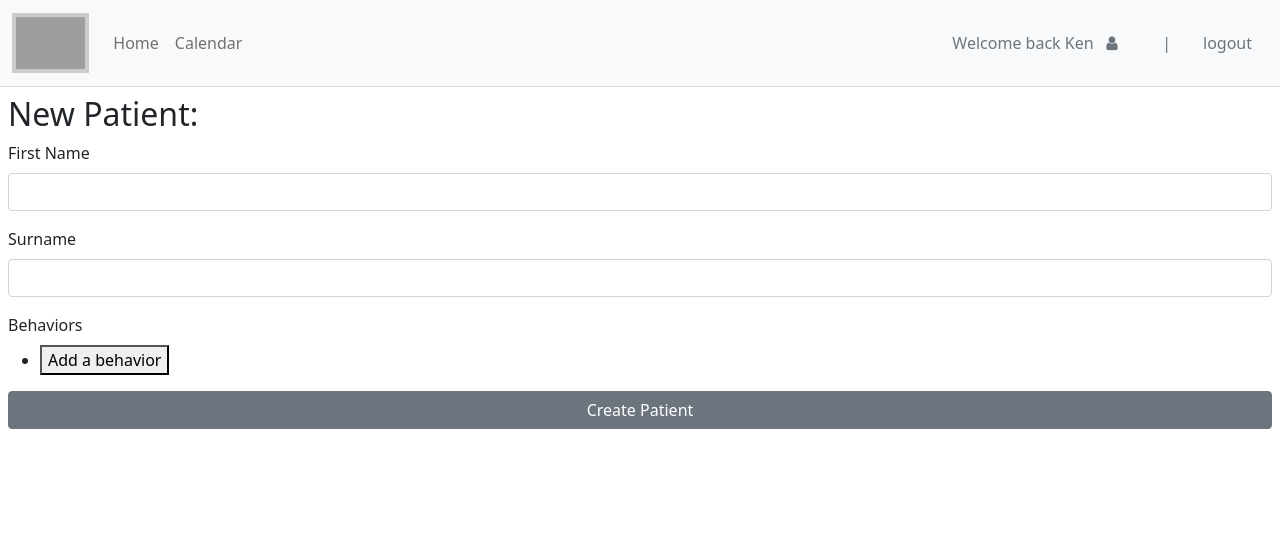
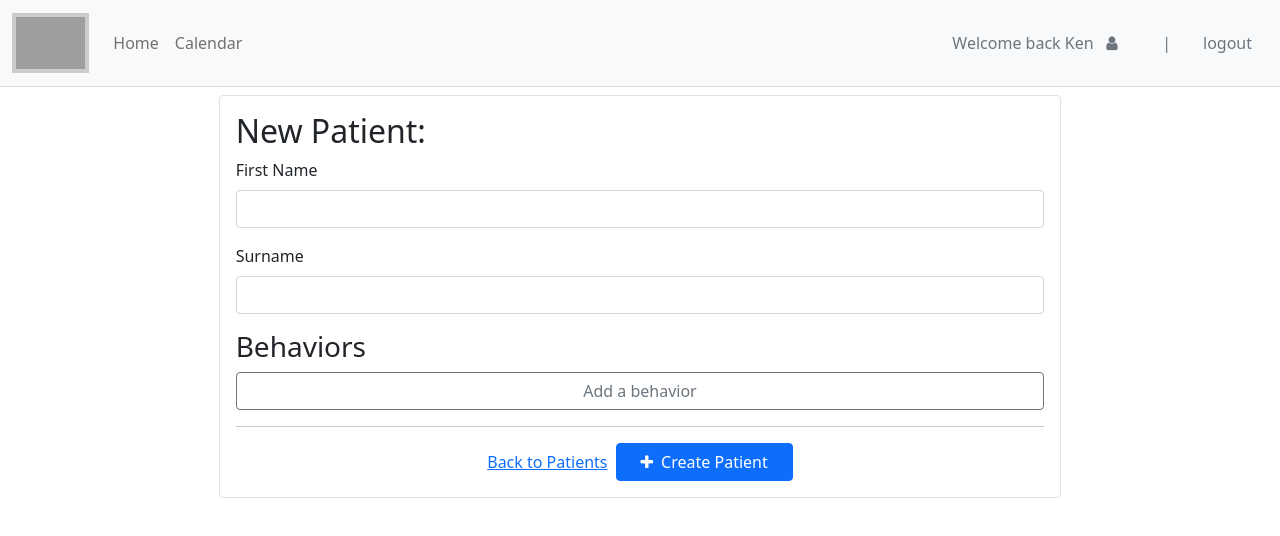
Before and after one commit to fsi-hack4autism/scenario-1, a React (Create React App) app in the folder web/: page /patient in a window 1280 px wide. Shown: the top 536 px of the page. Built offline with nearby package versions, Linux system fonts and the light colour scheme; grey boxes are pictures that could not be loaded.

Commit message:
Pretty up behavior addition

```diff
--- a/web/src/components/NewPatientForm/NewPatientForm.tsx
+++ b/web/src/components/NewPatientForm/NewPatientForm.tsx
@@ -1,27 +1,29 @@
 import React from "react";
 import { Formik, Form, Field, FieldArray } from "formik";
-import { FormGroup, Label, Input, Button } from "reactstrap";
+import { FormGroup, Label, Input, Button, Row, Col } from "reactstrap";
 import { useNavigate } from "react-router";
 
 import PatientDetails from "../../models/PatientDetails";
 import { createPatient } from "../../mocks/patientStore";
 import Icon from "../Icon";
 import Behavior from "../../models/Behavior";
+import { Link } from "react-router-dom";
 
 const NewPatientForm = () => {
     const navigateTo = useNavigate();
 
-    return <div>
+    return <Row className="m-2">
+        <Col lg={{ size: 8, offset: 2 }} className="border p-2 rounded">
             <Formik
                 initialValues={{ firstName: "", surname: "", behaviorsList: [] as Behavior[] } as PatientDetails}
                 className="m-3"
-            onSubmit={(patient:any) => {
+                onSubmit={(patient: any) => {
                     console.log(patient);
                     const patientId = createPatient(patient);
                     navigateTo(`/patient/${patientId}`);
                 }}
             >
-            {({values}) => (
+                {({ values }) => (
                     <Form className="m-2">
                         <h2>New Patient:</h2>
 
@@ -36,52 +38,89 @@ const NewPatientForm = () => {
                         </FormGroup>
 
                         <FormGroup>
-                        <Label for="behaviorsList">Behaviors</Label>
+                            <Label className="h3" for="behaviorsList">Behaviors</Label>
                             <FieldArray
                                 name="behaviorsList"
                                 render={arrayHelpers => (
-                            <ul>
-                                {values.behaviorsList && values.behaviorsList.length > 0 ? (
+                                    values.behaviorsList && values.behaviorsList.length > 0
+                                        ? (
+                                            <div>{
                                                 values.behaviorsList.map((_, index) => (
-                                    <li key={index}>
-                                    <Field name={`behaviorsList.${index}.description`} />
-                                    <Field name={`behaviorsList.${index}.type`} as="select" >
+                                                    <div
+                                                        key={index}
+                                                        className="d-flex align-items-end justify-content-space-between"
+                                                    >
+                                                        <FormGroup className="me-1 flex-grow-1">
+                                                            <Label for={`behaviorsList.${index}.description`}>
+                                                                Description
+                                                            </Label>
+                                                            <Field
+                                                                name={`behaviorsList.${index}.description`}
+                                                                as={Input}
+                                                            />
+                                                        </FormGroup>
+                                                        <FormGroup className="me-1 flex-grow-1">
+                                                            <Label for={`behaviorsList.${index}.type`}>
+                                                                Type
+                                                            </Label>
+                                                            <Field
+                                                                name={`behaviorsList.${index}.type`}
+                                                                as={Input}
+                                                                type="select"
+                                                            >
                                                                 <option value="Event">Frequency / Rate</option>
                                                                 <option value="Duration">Duration Recording</option>
                                                                 <option value="TimeToResponse">Latency Recording</option>
                                                             </Field>
-                                    <button
+                                                        </FormGroup>
+
+                                                        <Button
+                                                            color="danger"
                                                             type="button"
+                                                            className="mb-3"
                                                             onClick={() => arrayHelpers.remove(index)}
                                                         >
-                                        <Icon name="minus"/> Remove
-                                    </button>
-                                    <button
-                                        type="button"
-                                        onClick={() => arrayHelpers.insert(index + 1, '')}
-                                    >
-                                        <Icon name="plus"/> Insert below
-                                    </button>
-                                    </li>
+                                                            <Icon name="minus" />
+                                                        </Button>
+                                                    </div>
                                                 ))
-                                ) : (
-                                <li>
-                                    <button type="button" onClick={() => arrayHelpers.push('')}>
+                                            }
+                                                <div className="text-center">
+                                                    <Button block outline type="button" onClick={() => arrayHelpers.push('')}>
                                                         Add a behavior
-                                    </button>
-                                </li>
-                                )}
-                            </ul>
+                                                    </Button>
+                                                </div>
+                                            </div>
+                                        )
+                                        : (
+                                            <div className="text-center">
+                                                <Button block outline type="button" onClick={() => arrayHelpers.push('')}>
+                                                    Add a behavior
+                                                </Button>
+                                            </div>
+                                        )
                                 )}
                             />
                         </FormGroup>
 
-
-                    <Button type="submit" block>Create Patient</Button>
+                        <hr />
+                        <div className="d-flex align-items-center justify-content-center">
+                            <Link to="/home"
+                                color="secondary"
+                                className="d-inline-block flex-shrink-0 me-2"
+                            >
+                                Back to Patients
+                            </Link>
+                            <Button type="submit" color="primary" className="px-4">
+                                <Icon name="plus" className="me-2" />
+                                Create Patient
+                            </Button>
+                        </div>
                     </Form>
                 )}
             </Formik>
-    </div>
+        </Col>
+    </Row>
 };
 
 export default NewPatientForm;
```
Lines whose indentation alone changed are shown as unchanged.
